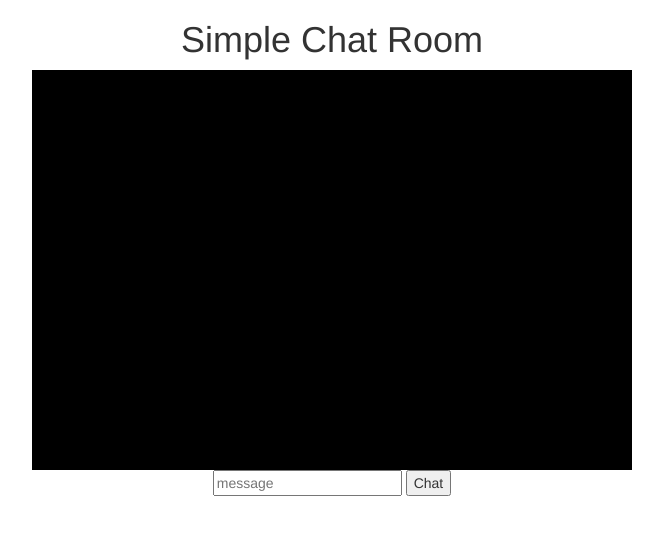
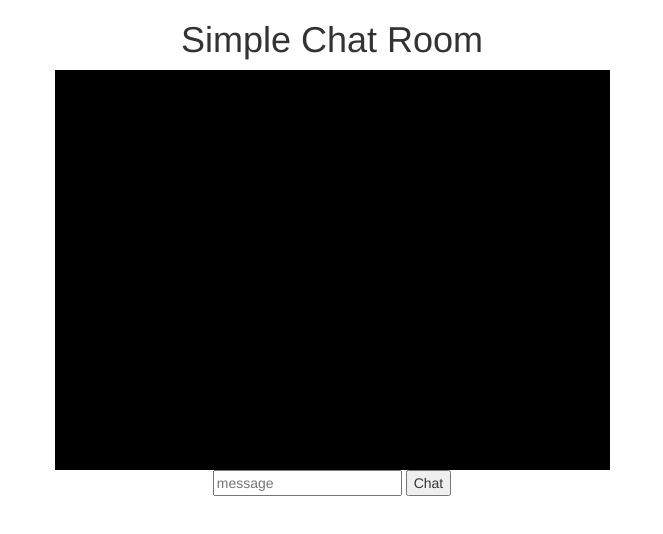
Before and after one commit to daquilino/simple-chat-room, a website: page public/index.html in a window 1280 px wide. Shown: the whole page, without its empty margins (308-971 px from the left). Drawn offline with nearby package versions, Linux system fonts and the light colour scheme; no server answers.

Commit message:
changed styling

```diff
--- a/public/assets/css/style.css
+++ b/public/assets/css/style.css
@@ -1,6 +1,5 @@
 #chat-box {
 	background: black;
-	width: 600px;
 	height: 400px;
 	margin: 0 auto;
 	overflow: auto;
--- a/public/index.html
+++ b/public/index.html
@@ -29,9 +29,12 @@
 
 
 	<div class="container text-center">
-		<div id="chat-box" class="text-left">
+		<div class="row text-center">
+			<div class="col-xs-offset-3 col-xs-6">
+				<div id="chat-box" class="text-left">
+				</div>
 		</div>
-
+		</div>
 		<form id="message-form">
 			<input type="text" placeholder="message" id="message">
 			<button id="chat-button">Chat</button>
```
